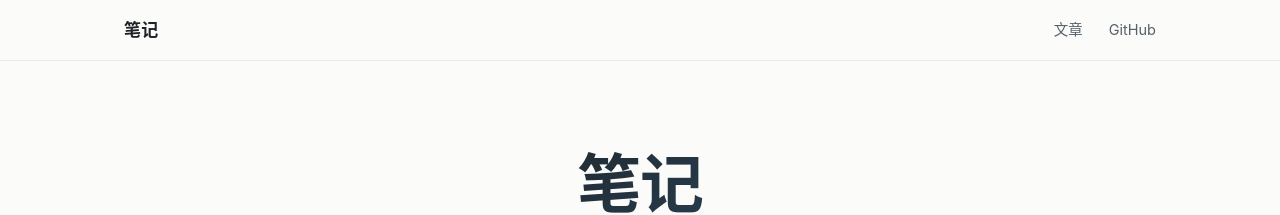
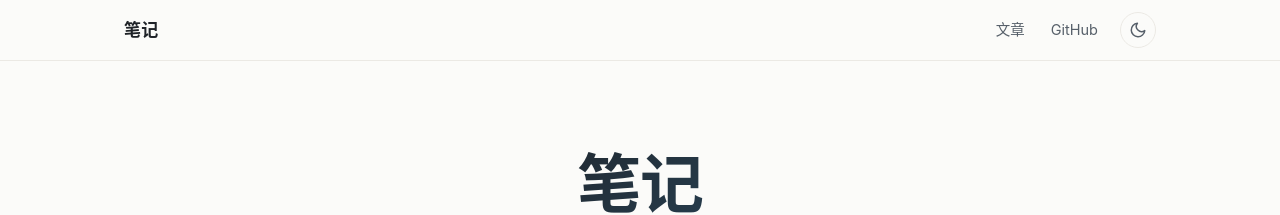
Before and after one commit to Jerry2262/docs, a Jekyll site: the page built from index.html, in a window 1280 px wide. Shown: the top 215 px of the page. Built offline with Jekyll 4.4.1, drawn with Linux system fonts in a browser that asks for light colours.

Commit message:
Add manual dark/light theme toggle button in header

```diff
--- a/_layouts/default.html
+++ b/_layouts/default.html
@@ -5,6 +5,13 @@
   <meta name="viewport" content="width=device-width, initial-scale=1">
   <title>{% if page.title %}{{ page.title }} · {{ site.title }}{% else %}{{ site.title }}{% endif %}</title>
   <meta name="description" content="{{ page.description | default: site.description }}">
+  <script>
+    (function() {
+      var t = localStorage.getItem('theme');
+      if (!t) t = matchMedia('(prefers-color-scheme: dark)').matches ? 'dark' : 'light';
+      document.documentElement.setAttribute('data-theme', t);
+    })();
+  </script>
   <link rel="stylesheet" href="{{ '/assets/css/style.css' | relative_url }}">
   <link rel="stylesheet" href="https://cdn.jsdelivr.net/npm/katex@0.16.9/dist/katex.min.css">
   <script defer src="https://cdn.jsdelivr.net/npm/katex@0.16.9/dist/katex.min.js"></script>
@@ -22,10 +29,16 @@
   <header class="site-header">
     <div class="container header-inner">
       <a class="brand" href="{{ '/' | relative_url }}">{{ site.title }}</a>
-      <nav class="nav">
-        <a href="{{ '/' | relative_url }}">文章</a>
-        <a href="https://github.com/Jerry2262/docs" target="_blank" rel="noopener">GitHub</a>
-      </nav>
+      <div class="header-right">
+        <nav class="nav">
+          <a href="{{ '/' | relative_url }}">文章</a>
+          <a href="https://github.com/Jerry2262/docs" target="_blank" rel="noopener">GitHub</a>
+        </nav>
+        <button class="theme-toggle" aria-label="切换主题" id="themeToggle">
+          <svg class="icon-moon" width="18" height="18" viewBox="0 0 24 24" fill="none" stroke="currentColor" stroke-width="2" stroke-linecap="round" stroke-linejoin="round"><path d="M21 12.79A9 9 0 1 1 11.21 3 7 7 0 0 0 21 12.79z"/></svg>
+          <svg class="icon-sun" width="18" height="18" viewBox="0 0 24 24" fill="none" stroke="currentColor" stroke-width="2" stroke-linecap="round" stroke-linejoin="round"><circle cx="12" cy="12" r="4"/><path d="M12 2v2M12 20v2M4.93 4.93l1.41 1.41M17.66 17.66l1.41 1.41M2 12h2M20 12h2M6.34 17.66l-1.41 1.41M19.07 4.93l-1.41 1.41"/></svg>
+        </button>
+      </div>
     </div>
   </header>
 
@@ -40,5 +53,13 @@
       <span>{{ site.description }}</span>
     </div>
   </footer>
+  <script>
+    document.getElementById('themeToggle').addEventListener('click', function() {
+      var cur = document.documentElement.getAttribute('data-theme');
+      var next = cur === 'dark' ? 'light' : 'dark';
+      document.documentElement.setAttribute('data-theme', next);
+      localStorage.setItem('theme', next);
+    });
+  </script>
 </body>
 </html>
--- a/assets/css/style.css
+++ b/assets/css/style.css
@@ -18,8 +18,7 @@
   --mono: "SFMono-Regular", "JetBrains Mono", Consolas, "Liberation Mono", Menlo, monospace;
 }
 
-@media (prefers-color-scheme: dark) {
-  :root {
+:root[data-theme="dark"] {
   --bg: #0d1117;
   --surface: #161b22;
   --text: #e6edf3;
@@ -30,7 +29,6 @@
   --accent-soft: #1a2530;
   --shadow: 0 1px 2px rgba(0, 0, 0, .3), 0 6px 24px rgba(0, 0, 0, .35);
   --shadow-hover: 0 2px 6px rgba(0, 0, 0, .4), 0 14px 40px rgba(0, 0, 0, .5);
-  }
 }
 
 * { box-sizing: border-box; }
@@ -46,6 +44,7 @@ body {
   line-height: 1.7;
   -webkit-font-smoothing: antialiased;
   text-rendering: optimizeLegibility;
+  transition: background-color .3s ease, color .3s ease;
 }
 
 a { color: var(--accent); text-decoration: none; }
@@ -65,12 +64,18 @@ a { color: var(--accent); text-decoration: none; }
   backdrop-filter: saturate(180%) blur(12px);
   -webkit-backdrop-filter: saturate(180%) blur(12px);
   border-bottom: 1px solid var(--border);
+  transition: background-color .3s ease, border-color .3s ease;
 }
 .header-inner {
   display: flex;
   align-items: center;
   justify-content: space-between;
   height: 60px;
+}
+.header-right {
+  display: flex;
+  align-items: center;
+  gap: 22px;
 }
 .brand {
   color: var(--text);
@@ -85,6 +90,30 @@ a { color: var(--accent); text-decoration: none; }
   transition: color .2s;
 }
 .nav a:hover { color: var(--accent); }
+
+/* ===== Theme toggle ===== */
+.theme-toggle {
+  display: flex;
+  align-items: center;
+  justify-content: center;
+  width: 36px;
+  height: 36px;
+  border: 1px solid var(--border);
+  border-radius: 50%;
+  background: transparent;
+  color: var(--text-soft);
+  cursor: pointer;
+  padding: 0;
+  transition: color .2s, border-color .2s;
+}
+.theme-toggle:hover {
+  color: var(--accent);
+  border-color: color-mix(in srgb, var(--accent) 40%, var(--border));
+}
+.theme-toggle .icon-sun { display: none; }
+.theme-toggle .icon-moon { display: block; }
+[data-theme="dark"] .theme-toggle .icon-sun { display: block; }
+[data-theme="dark"] .theme-toggle .icon-moon { display: none; }
 
 /* ===== Hero ===== */
 .hero {
@@ -124,7 +153,7 @@ a { color: var(--accent); text-decoration: none; }
   padding: 28px 26px 24px;
   box-shadow: var(--shadow);
   color: var(--text);
-  transition: transform .22s cubic-bezier(.2,.7,.3,1), box-shadow .22s, border-color .22s;
+  transition: transform .22s cubic-bezier(.2,.7,.3,1), box-shadow .22s, border-color .22s, background-color .3s ease, color .3s ease;
 }
 .card:hover {
   transform: translateY(-4px);
@@ -273,6 +302,7 @@ a { color: var(--accent); text-decoration: none; }
   padding: 28px 0;
   color: var(--text-muted);
   font-size: 13.5px;
+  transition: border-color .3s ease, color .3s ease;
 }
 .footer-dot { margin: 0 8px; opacity: .6; }
 
```
Lines whose indentation alone changed are shown as unchanged.
